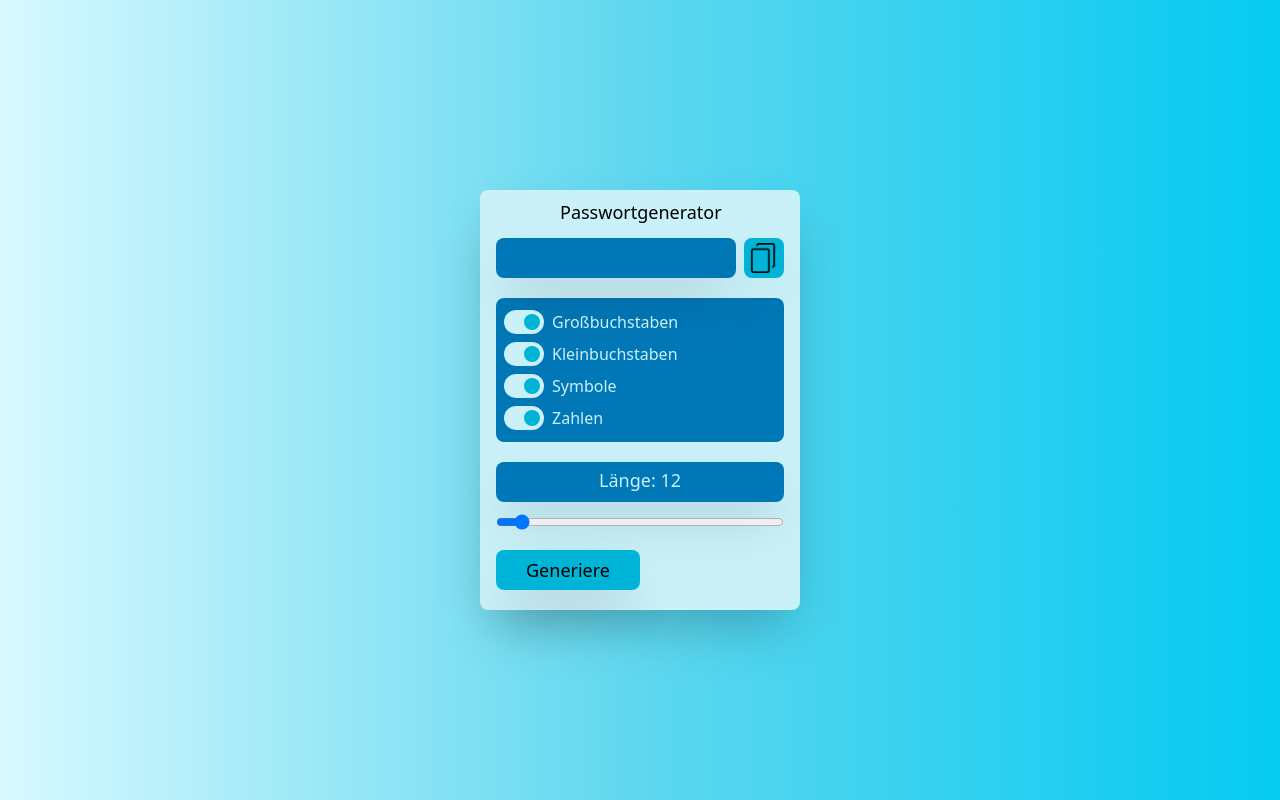
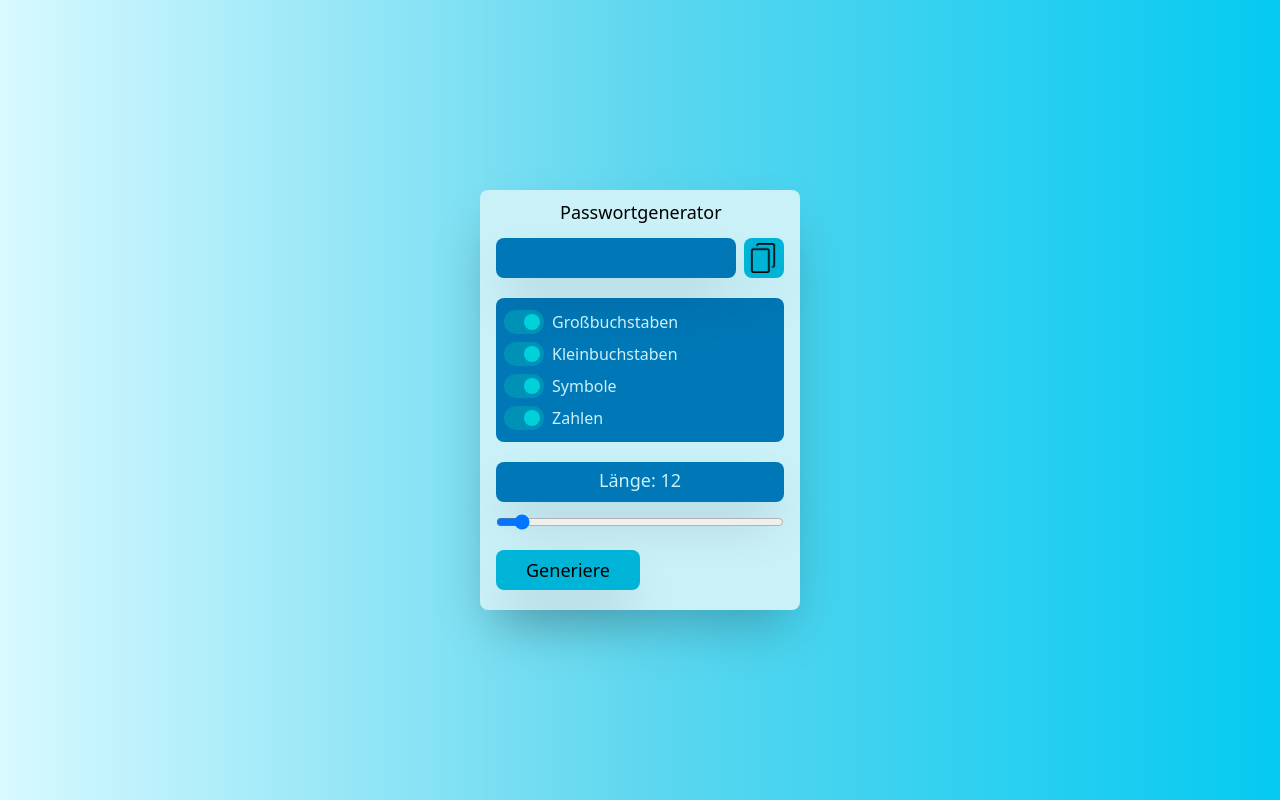
Before and after one commit to SIMKCN/passgen, a Vue app: page / in a window 1280 px wide. Built offline with nearby package versions, Linux system fonts and the light colour scheme.

Commit message:
toggle ui improved

```diff
--- a/src/App.vue
+++ b/src/App.vue
@@ -62,6 +62,7 @@ const lowerCaseLetters = [
   "y",
   "z",
 ];
+
 const numbers = [
   "1",
   "2",
@@ -156,12 +157,12 @@ export default {
       }
     },
     generatePassword() {
-      this.resetVariables();
+      this.resetPasswordVariables();
       this.addSelectedCharactersToPassphrase();
       this.shufflePassphrase();
       this.generatePasswordfromPassphrase();
     },
-    resetVariables() {
+    resetPasswordVariables() {
       this.deletePassphrase();
       this.password.length = 0;
       this.outputInformation("");
@@ -206,6 +207,7 @@ export default {
 
     // emit function for label array
     updateLabelAndEnableButton(array) {
+      this.resetOutput();
       this.setLabelArray(array);
       this.flipGenerateButtonStatus(true);
     },
@@ -251,7 +253,9 @@ export default {
       this.flipGenerateButtonStatus(false);
       this.deletePassphrase();
     },
-
+    resetOutput() {
+      this.outputInformation("")
+    },
     outputInformation(text, kind) {
       this.message = text;
       this.textColorMessage = kind;
--- a/src/components/BaseSwitchToggle.vue
+++ b/src/components/BaseSwitchToggle.vue
@@ -1,15 +1,17 @@
 <template>
   <label class="flex cursor-pointer select-none items-center my-1">
     <div class="relative">
-      <input type="checkbox" class="sr-only" @change="handleSwitchChange()" />
-      <div class="block h-6 w-10 rounded-full bg-[#CAF0F8] hover:bg-[#aad6df]"></div>
+      <input type="checkbox" class="sr-only peer" @change="handleSwitchChange()" checked/>
+      <div class="block h-6 w-10 rounded-full bg-[#c2c2c2]  hover:bg-[#aa6df] peer-checked:bg-[#0092b6]"></div>
+
       <div
         :class="{ 'translate-x-full !bg-primary': checkedStatus }"
-        class="dot absolute left-1 top-1 h-4 w-4 rounded-full bg-[#00B4D8] transition"
+        class="dot absolute left-1 top-1 h-4 w-4 rounded-full bg-[#757575] border-[#626d67] transition peer-checked:bg-blug-500 peer-checked:bg-[#00d1d8]"
       ></div>
     </div>
     <p class="pl-2">{{ label }}</p>
   </label>
+
 </template>
 <script>
 export default {
```
